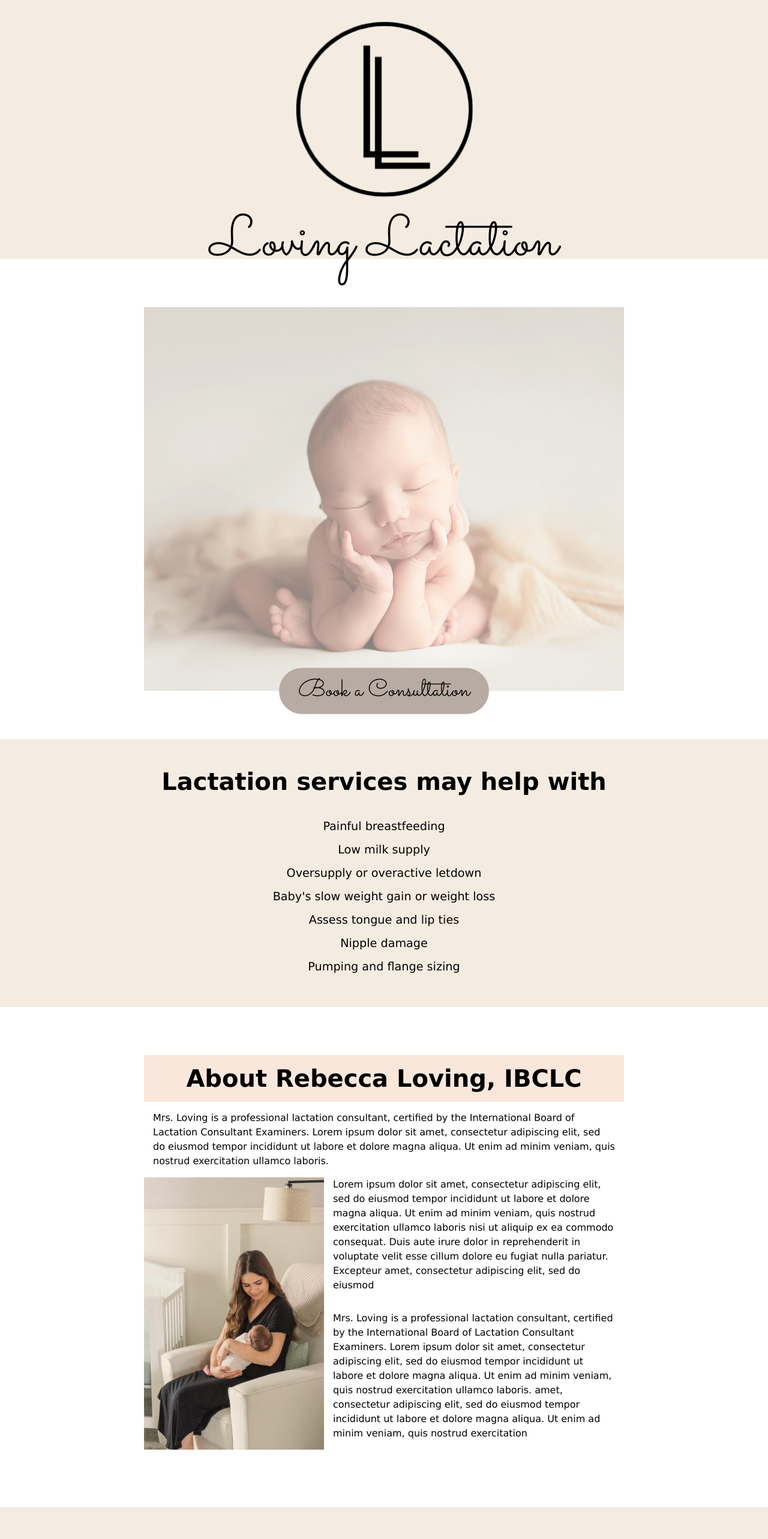
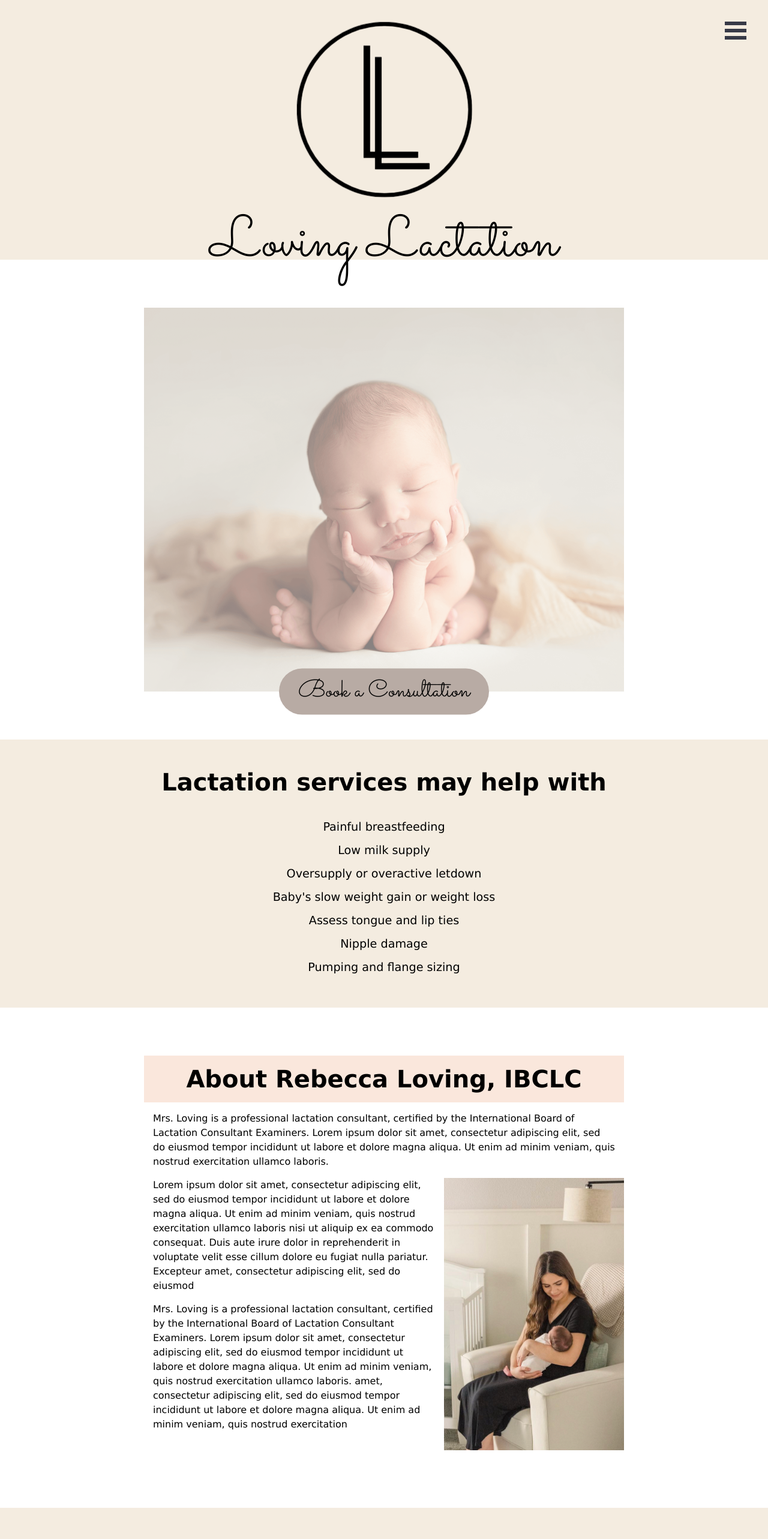
Before and after one commit to Mark-Mulligan/rebecca-landing-page, a Next.js app: page / in a window 1280 px wide. Shown: the top 2566 px of the page at 60% size. Built offline with nearby package versions, Linux system fonts and the light colour scheme.

Commit message:
added more stuff

```diff
--- a/package.json
+++ b/package.json
@@ -16,10 +16,12 @@
     "eslint-config-next": "13.3.0",
     "next": "13.3.0",
     "react": "18.2.0",
+    "react-burger-menu": "^3.0.9",
     "react-dom": "18.2.0",
     "typescript": "5.0.4"
   },
   "devDependencies": {
+    "@types/react-burger-menu": "^2.8.3",
     "sass": "^1.62.0"
   }
 }
--- a/src/pages/_document.tsx
+++ b/src/pages/_document.tsx
@@ -5,7 +5,7 @@ export default function Document() {
     <Html lang="en">
       <Head>
         <link rel="preconnect" href="https://fonts.googleapis.com" />
-        <link rel="preconnect" href="https://fonts.gstatic.com" crossorigin />
+        <link rel="preconnect" href="https://fonts.gstatic.com" />
         <link href="https://fonts.googleapis.com/css2?family=Sacramento&display=swap" rel="stylesheet" />
       </Head>
       <body>
--- a/src/pages/index.tsx
+++ b/src/pages/index.tsx
@@ -2,7 +2,11 @@
 import Head from 'next/head';
 import Image from 'next/image';
 import { Inter } from 'next/font/google';
+import { useState } from 'react';
 
+import { slide as Menu } from 'react-burger-menu';
+
+import logo from '../images/logoCropped.png';
 import baby from '../images/baby.png';
 import becca from '../images/becca.jpg';
 import baby1 from '../images/baby1.png';
@@ -12,6 +16,8 @@ import baby3 from '../images/baby3.png';
 const inter = Inter({ subsets: ['latin'] });
 
 export default function Home() {
+  const [menuOpen, setMenuOpen] = useState(false);
+
   return (
     <>
       <Head>
@@ -21,9 +27,34 @@ export default function Home() {
         <link rel="icon" href="/favicon.ico" />
       </Head>
       <main>
+        <Menu right>
+          <ul>
+            <li>
+              <a id="home" className="menu-item" href="#consultation">
+                Consultation
+              </a>
+            </li>
+            <li>
+              <a id="about" className="menu-item" href="#about">
+                About
+              </a>
+            </li>
+            <li>
+              <a id="about" className="menu-item" href="#about">
+                Services
+              </a>
+            </li>
+            <li>
+              <a id="contact" className="menu-item" href="#contact">
+                Contact
+              </a>
+            </li>
+          </ul>
+        </Menu>
+
         <section className="heroSection">
           <div className="logoWrapper">
-            <Image className="logo" src="/logoCroppedNoBackground.png" alt="logo" width={300} height={300} />
+            <img className="logo" src={logo.src} alt="logo" />
           </div>
 
           <h1>Loving Lactation</h1>
@@ -62,9 +93,7 @@ export default function Home() {
             </p>
 
             <div className="beccaContainer">
-              <img className="becca" src={becca.src} alt="Rebecca Loving" />
-
-              <div style={{ display: 'flex', flexDirection: 'column', justifyContent: 'space-between' }}>
+              <div>
                 <p>
                   Lorem ipsum dolor sit amet, consectetur adipiscing elit, sed do eiusmod tempor incididunt ut labore et
                   dolore magna aliqua. Ut enim ad minim veniam, quis nostrud exercitation ullamco laboris nisi ut
@@ -79,6 +108,7 @@ export default function Home() {
                   dolore magna aliqua. Ut enim ad minim veniam, quis nostrud exercitation
                 </p>
               </div>
+              <img className="becca" src={becca.src} alt="Rebecca Loving" />
             </div>
           </div>
         </section>
@@ -109,7 +139,34 @@ export default function Home() {
             </div>
           </div>
         </section>
+        <section className="additionalDetails">
+          <h2>Additional Details</h2>
+          <ul style={{ maxWidth: 800, margin: 'auto' }}>
+            <li className="detailsCard" style={{ background: '#CABAB1' }}>
+              <h4>Payment</h4>
+              <p>
+                Payment is due at the apponitment. You may use your Flexible or Health Spending Account, debit/credit
+                card, check or cash. A superbill will be provided to submit to your insurance copany for reimbursement.
+                Insurane reimbursement is not guaranteed but most companies provide lactation services
+              </p>
+            </li>
+            <li className="detailsCard" style={{ background: '#FAE7DC' }}>
+              <h4>Cancellation Policy</h4>
+              <p>If possible, please call, text or email within 24 hours if you need to reschedule or cancel.</p>
+            </li>
+            <li className="detailsCard" style={{ background: '#F4ECE0' }}>
+              <h4>Contact Information</h4>
+              <p>Rebecca Loving, RN, BSN, IBCLC</p>
+              <p>Lactation Consultant</p>
+              <p>Address Line 1</p>
+              <p>Address Line 2</p>
+              <p>Phone number</p>
+              <p>Email</p>
+            </li>
+          </ul>
+        </section>
       </main>
+      <footer style={{ textAlign: 'center', padding: '1rem' }}>(C) 2023 Loving Lactation LLC</footer>
     </>
   );
 }
--- a/src/styles/globals.scss
+++ b/src/styles/globals.scss
@@ -25,3 +25,104 @@ a {
 h2 {
   font-size: 2.5rem;
 }
+
+ul {
+  list-style: none;
+  padding: 0;
+  margin: 0;
+}
+
+li {
+  padding: 0;
+  margin: 0;
+}
+
+@media (max-width: 800px) {
+  h2 {
+    font-size: 2rem;
+  }
+}
+
+@media (max-width: 520px) {
+  h2 {
+    font-size: 1.8rem;
+  }
+}
+
+/* Position and sizing of burger button */
+.bm-burger-button {
+  position: fixed;
+  width: 36px;
+  height: 30px;
+  right: 36px;
+  top: 36px;
+}
+
+/* Color/shape of burger icon bars */
+.bm-burger-bars {
+  background: #373a47;
+}
+
+/* Color/shape of burger icon bars on hover*/
+.bm-burger-bars-hover {
+  background: #a90000;
+}
+
+/* Position and sizing of clickable cross button */
+.bm-cross-button {
+  height: 24px;
+  width: 24px;
+}
+
+/* Color/shape of close button cross */
+.bm-cross {
+  background: #bdc3c7;
+}
+
+/*
+Sidebar wrapper styles
+Note: Beware of modifying this element as it can break the animations - you should not need to touch it in most cases
+*/
+.bm-menu-wrap {
+  position: fixed;
+  height: 100%;
+}
+
+/* General sidebar styles */
+.bm-menu {
+  background: #373a47;
+  padding: 2.5em 1.5em 0;
+  font-size: 1.15em;
+
+  a {
+    width: 100%;
+    display: inline-block;
+    padding-top: 0.5rem;
+    padding-bottom: 0.5rem;
+
+    &:hover {
+      color: white;
+    }
+  }
+}
+
+/* Morph shape necessary with bubble or elastic */
+.bm-morph-shape {
+  fill: #373a47;
+}
+
+/* Wrapper for item list */
+.bm-item-list {
+  color: #b8b7ad;
+  padding: 0.8em;
+}
+
+/* Individual item */
+.bm-item {
+  display: inline-block;
+}
+
+/* Styling of overlay */
+.bm-overlay {
+  background: rgba(0, 0, 0, 0.3);
+}
--- a/src/styles/home.scss
+++ b/src/styles/home.scss
@@ -10,6 +10,7 @@ $primary-800: #b8aba4;
   .logoWrapper {
     text-align: center;
   }
+}
 
 h1 {
   position: absolute;
@@ -18,7 +19,6 @@ $primary-800: #b8aba4;
   font-size: 6rem;
   font-family: 'Sacramento', cursive;
   font-weight: 300;
-  }
 }
 
 .bookingSection {
@@ -35,6 +35,8 @@ $primary-800: #b8aba4;
       height: auto;
       opacity: 0.5;
       display: block;
+    }
+  }
 }
 
 .bookBtnWrapper {
@@ -58,8 +60,6 @@ $primary-800: #b8aba4;
     }
   }
 }
-  }
-}
 
 .lactationServicesSection {
   background: $primary;
@@ -70,6 +70,8 @@ $primary-800: #b8aba4;
     max-width: 800px;
     margin: auto;
     text-align: center;
+    padding-right: 15px;
+    padding-left: 15px;
 
     h2 {
       margin-bottom: 2rem;
@@ -77,12 +79,12 @@ $primary-800: #b8aba4;
 
     ul {
       list-style: none;
+    }
 
     li {
       font-size: 1.2rem;
       padding-top: 0.5rem;
       padding-bottom: 0.5rem;
-      }
     }
   }
 }
@@ -99,7 +101,7 @@ $primary-800: #b8aba4;
   h2 {
     text-align: center;
     background: #fae7dc;
-    padding: 1rem;
+    padding: 1rem 15px;
   }
 
   p {
@@ -108,7 +110,8 @@ $primary-800: #b8aba4;
   }
 
   .beccaContainer {
-    display: flex;
+    display: grid;
+    grid-template-columns: minmax(0, 1fr) 300px;
 
     p {
       padding-top: 0px;
@@ -117,6 +120,7 @@ $primary-800: #b8aba4;
     .becca {
       height: auto;
       max-width: 300px;
+      width: 300px;
     }
   }
 }
@@ -140,7 +144,7 @@ $primary-800: #b8aba4;
 
     .babyCard {
       position: relative;
-      margin-bottom: 1rem;
+      margin-bottom: 2rem;
 
       img {
         width: 100%;
@@ -162,8 +166,107 @@ $primary-800: #b8aba4;
           color: white;
           font-weight: 100;
           font-size: 3rem;
+          padding-left: 15px;
+          padding-right: 15px;
         }
       }
     }
   }
 }
+
+.additionalDetails {
+  padding-top: 5rem;
+  padding-bottom: 3rem;
+
+  h2 {
+    text-align: center;
+    margin-bottom: 2rem;
+  }
+
+  .detailsCard {
+    padding: 2rem;
+    margin-bottom: 2rem;
+
+    h4 {
+      font-size: 2rem;
+      margin-bottom: 1rem;
+    }
+
+    p {
+      line-height: 1.6;
+    }
+  }
+}
+
+@media (max-width: 800px) {
+  .heroSection {
+    padding-bottom: 4rem;
+
+    .logo {
+      width: 200px;
+      height: auto;
+    }
+  }
+
+  h1 {
+    font-size: 4rem;
+  }
+
+  .aboutSection {
+    .beccaContainer {
+      grid-template-columns: minmax(0, 1fr);
+      flex-wrap: wrap-reverse;
+
+      .becca {
+        display: block;
+        margin: auto;
+      }
+    }
+  }
+
+  .ourServicesSection {
+    .ourServices {
+      .babyCard {
+        .titleWrapper {
+          h4 {
+            font-size: 2rem;
+          }
+        }
+      }
+    }
+  }
+}
+
+@media (max-width: 520px) {
+  .heroSection {
+    padding-bottom: 3rem;
+  }
+
+  h1 {
+    font-size: 3rem;
+  }
+
+  .bookingSection {
+    padding: 3rem;
+  }
+
+  .bookBtnWrapper {
+    .bookBtn {
+      font-size: 1.7rem;
+    }
+  }
+
+  .lactationServicesSection {
+    .lactationServicesContainer {
+      li {
+        font-size: 1rem;
+      }
+    }
+  }
+}
+
+@media (max-width: 360px) {
+  .bookingSection {
+    padding: 1.5rem;
+  }
+}
```
Also changed, not shown: src/images/logoCropped.png (renamed from public/logoCropped.png), 1 other file (tests, documents, lock files or other folders). Lines whose indentation alone changed are shown as unchanged.
